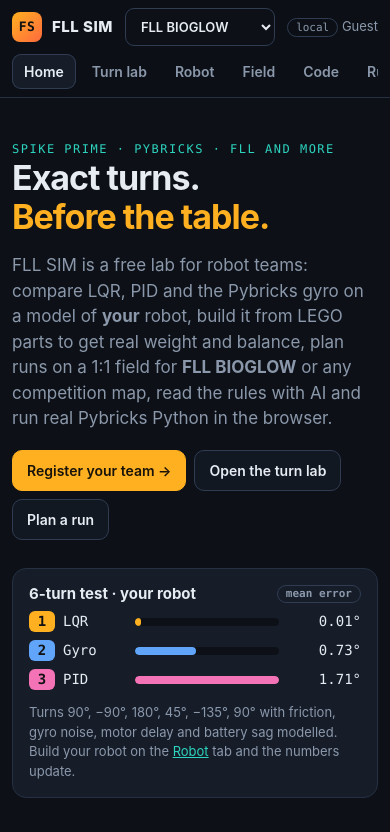
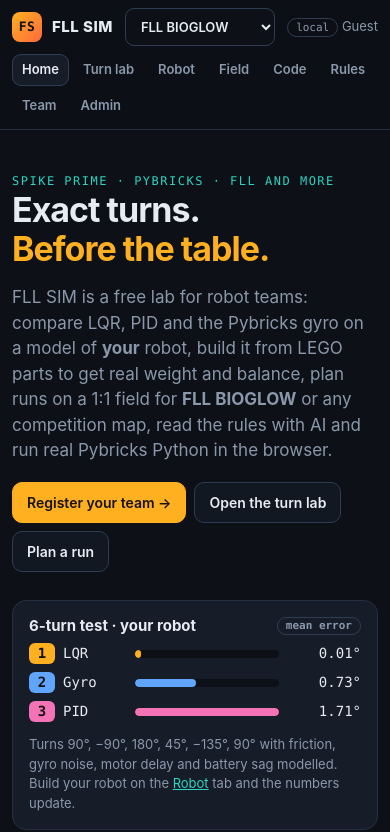
Before and after one commit to Sadawich/ALL-SIM, a plain HTML site: page index.html in a window 390 px wide. Shown: the top 832 px of the page. Drawn offline with Linux system fonts and the light colour scheme.

Commit message:
Show all tabs on phones; add field/rules shortcuts on Field page for admin
Co-Authored-By: Claude Opus 5.5 <noreply@anthropic.com>
Claude-Session: https://claude.ai/code/session_01QrwovXjHHrX5NARscXNJB3

```diff
--- a/css/style.css
+++ b/css/style.css
@@ -124,7 +124,8 @@ footer { text-align: center; color: var(--muted); font-size: 12px; padding: 20px
 
 @media (max-width: 700px) {
   header.top { flex-wrap: wrap; gap: 8px 12px; padding: 8px 12px; }
-  nav.tabs { order: 3; flex-basis: 100%; }
+  nav.tabs { order: 3; flex-basis: 100%; flex-wrap: wrap; overflow: visible; }
+  nav.tabs a { padding: 6px 10px; font-size: 13px; }
   .who { margin-left: auto; }
   select.comp-sel { max-width: 150px; }
   main { padding: 16px 12px 50px; }
--- a/js/pages/field.js
+++ b/js/pages/field.js
@@ -40,7 +40,7 @@ export async function render(el, ctx) {
 
   el.innerHTML = `
   <div class="row" style="margin-bottom:14px"><h2 style="margin:0">${esc(field.name)} · 1:1</h2><span class="spacer"></span>
-    <select class="in" id="progSel" style="width:auto"></select><button class="btn" id="newProg">+ New run</button><button class="btn primary" id="save">Save run</button></div>
+    ${ctx.session.kind === 'admin' ? '<a class="btn" href="#/comps">＋ Add / edit fields</a><a class="btn" href="#/rules">📄 Rules</a>' : ''}<select class="in" id="progSel" style="width:auto"></select><button class="btn" id="newProg">+ New run</button><button class="btn primary" id="save">Save run</button></div>
   <div class="card" style="padding:12px">
     <div class="toolbar">
       <button class="btn sm" data-mode="add">＋ Add point</button><button class="btn sm" data-mode="move">✥ Move</button><button class="btn sm" data-mode="start">⌖ Set start</button>
```
